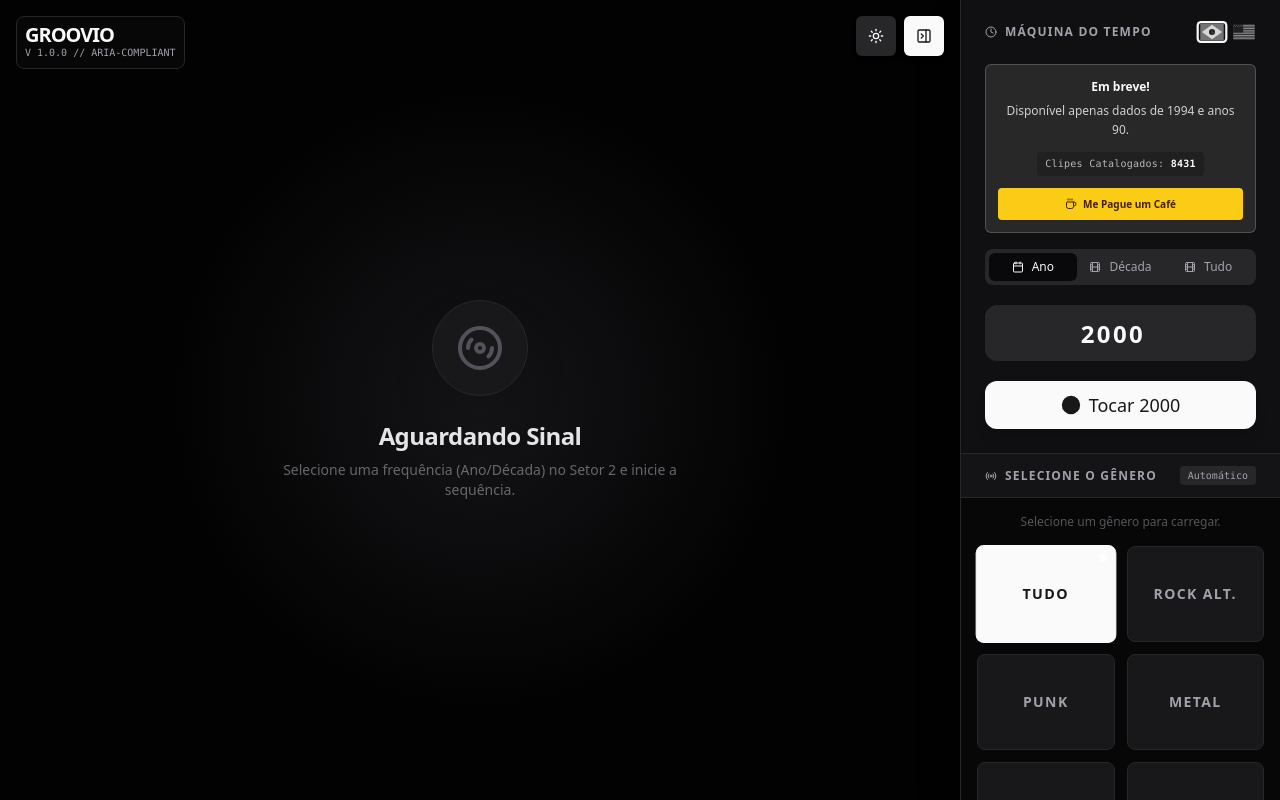
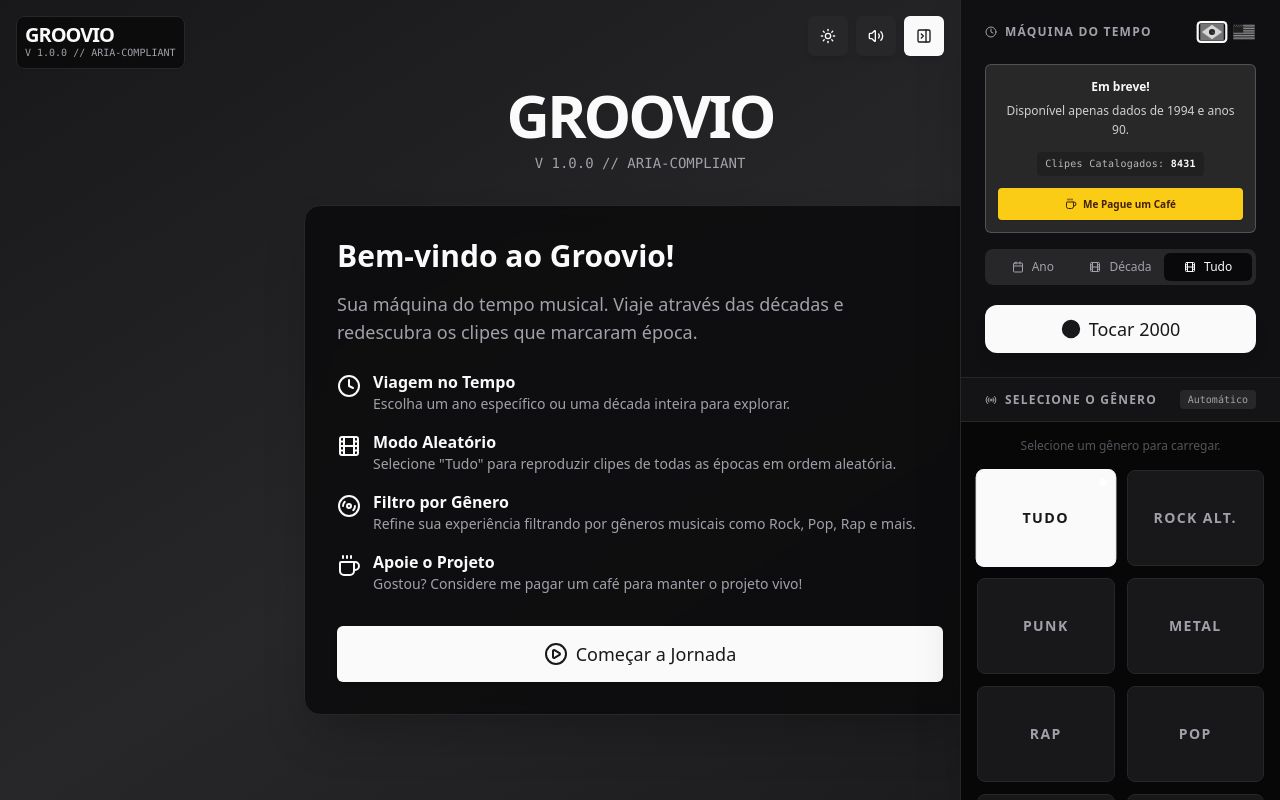
Before and after one commit to andre-sugai/retroclip, a React (Vite) app: page / in a window 1280 px wide. Built offline with nearby package versions, Linux system fonts and the light colour scheme.

Commit message:
nova página de abertura

```diff
--- a/App.tsx
+++ b/App.tsx
@@ -4,14 +4,16 @@ import { fetchVideosByCriteria } from './services/imvdbService';
 import { Sector1Player } from './components/Sector1Player';
 import { Sector2Search } from './components/Sector2Search';
 import { Sector3Playlist } from './components/Sector3Playlist';
+import { WelcomeScreen } from './components/WelcomeScreen';
 import { Button } from './components/ui/Button';
-import { PanelRightClose, PanelRightOpen, Moon, Sun } from 'lucide-react';
+import { PanelRightClose, PanelRightOpen, Moon, Sun, Volume2, VolumeX } from 'lucide-react';
 import { translations, Language } from './translations';
 import { TVStatic } from './components/TVStatic';
 
 const App: React.FC = () => {
   // Theme State
   const [theme, setTheme] = useState<'dark' | 'light'>('dark');
+  const [isMuted, setIsMuted] = useState(false);
 
   // Layout State
   const [isSidebarOpen, setIsSidebarOpen] = useState(true);
@@ -24,6 +26,8 @@ const App: React.FC = () => {
   const [selectedGenre, setSelectedGenre] = useState<string | null>(null);
   const [allVideos, setAllVideos] = useState<Video[]>([]); // Store full unfiltered list
   const [isTuning, setIsTuning] = useState(false);
+  const [showClickToStart, setShowClickToStart] = useState(true);
+  const [showWelcome, setShowWelcome] = useState(true);
 
   // Player & Data State
   const [state, setState] = useState<PlayerState>({
@@ -46,9 +50,16 @@ const App: React.FC = () => {
     setTheme(prev => prev === 'dark' ? 'light' : 'dark');
   };
 
+  const toggleMute = () => {
+    setIsMuted(prev => !prev);
+  };
+
   // Logic: Search & Auto-Play
-  const handleSearch = async (type: 'year' | 'decade', value: string) => {
+  const handleSearch = async (type: 'year' | 'decade' | 'all', value: string) => {
     setState(prev => ({ ...prev, isLoading: true, error: null, currentVideo: null, hasStarted: false }));
+
+    // Show TV static while loading
+    setIsTuning(true);
 
     try {
       const videos = await fetchVideosByCriteria(type, value);
@@ -56,6 +67,10 @@ const App: React.FC = () => {
       if (videos.length > 0) {
         setAllVideos(videos); // Save full list
         setSelectedGenre(null); // Reset filter on new search
+
+        // Keep static visible for a moment before starting video
+        setTimeout(() => {
+          setIsTuning(false);
 
           // Auto-start logic: Set queue, set first video as current, and set playing state
           setState(prev => ({
@@ -66,7 +81,9 @@ const App: React.FC = () => {
             hasStarted: true,
             isPlaying: true
           }));
+        }, 1500); // 1.5 second static effect
       } else {
+        setIsTuning(false);
         setState(prev => ({
             ...prev,
             queue: [],
@@ -75,6 +92,7 @@ const App: React.FC = () => {
         }));
       }
     } catch (err) {
+      setIsTuning(false);
       setState(prev => ({ ...prev, isLoading: false, error: 'Falha ao carregar vídeos.' }));
     }
   };
@@ -194,8 +212,24 @@ const App: React.FC = () => {
     }));
   };
 
+  // Handle Start Journey from Welcome Screen
+  const handleStartJourney = () => {
+    setShowWelcome(false);
+    setShowClickToStart(false); // Skip click-to-start since user already clicked
+    // Auto-trigger "Tudo" (All) mode
+    handleSearch('all', '');
+  };
+
   return (
     <div className="flex h-screen w-screen overflow-hidden bg-background font-sans text-foreground">
+
+      {/* Welcome Screen */}
+      {showWelcome && (
+        <WelcomeScreen
+          onStart={handleStartJourney}
+          language={language}
+        />
+      )}
 
       {/* SECTOR 1: Main Video Area */}
       <main className="flex-1 relative flex flex-col min-w-0 transition-all duration-300">
@@ -212,6 +246,10 @@ const App: React.FC = () => {
           <div className="flex gap-2 pointer-events-auto">
              <Button variant="secondary" size="icon" onClick={toggleTheme} className="shadow-md rounded-full">
                 {theme === 'dark' ? <Sun className="w-4 h-4" /> : <Moon className="w-4 h-4" />}
+             </Button>
+
+             <Button variant="secondary" size="icon" onClick={toggleMute} className="shadow-md rounded-full">
+                {isMuted ? <VolumeX className="w-4 h-4" /> : <Volume2 className="w-4 h-4" />}
              </Button>
 
              {/* Retract Toggle Button */}
@@ -234,8 +272,27 @@ const App: React.FC = () => {
             isSidebarOpen={isSidebarOpen}
             language={language}
             onVideoPlay={() => setIsTuning(false)}
+            isMuted={isMuted}
         />
-        <TVStatic active={isTuning} />
+        <TVStatic active={isTuning} enableAudio={!showClickToStart} />
+
+        {/* Click to Start Overlay - Requires real user click */}
+        {showClickToStart && state.hasStarted && (
+          <div
+            className="absolute inset-0 z-50 flex items-center justify-center bg-black/90 cursor-pointer animate-pulse"
+            onClick={() => {
+              setShowClickToStart(false);
+              // Force play after user interaction
+              setState(prev => ({ ...prev, isPlaying: true }));
+            }}
+          >
+            <div className="text-center">
+              <div className="text-8xl mb-4 animate-bounce">▶</div>
+              <p className="text-2xl font-bold">Clique para Iniciar</p>
+              <p className="text-sm text-muted-foreground mt-2">Click to Start</p>
+            </div>
+          </div>
+        )}
       </main>
 
       {/* RIGHT SIDEBAR */}
--- a/components/Sector2Search.tsx
+++ b/components/Sector2Search.tsx
@@ -34,7 +34,7 @@ interface Sector2SearchProps {
 
 export const Sector2Search: React.FC<Sector2SearchProps> = ({ onSearch, isLoading, language, onLanguageChange }) => {
   const [value, setValue] = useState<string>('2000');
-  const [mode, setMode] = useState<'year' | 'decade' | 'all'>('year');
+  const [mode, setMode] = useState<'year' | 'decade' | 'all'>('all');
   const [isDonationModalOpen, setIsDonationModalOpen] = useState(false);
   const t = translations[language].sector2;
 
--- a/components/TVStatic.tsx
+++ b/components/TVStatic.tsx
@@ -3,9 +3,10 @@ import React, { useEffect, useRef } from 'react';
 
 interface TVStaticProps {
   active: boolean;
+  enableAudio?: boolean; // Control when audio can play
 }
 
-export const TVStatic: React.FC<TVStaticProps> = ({ active }) => {
+export const TVStatic: React.FC<TVStaticProps> = ({ active, enableAudio = false }) => {
   const canvasRef = useRef<HTMLCanvasElement>(null);
   const audioContextRef = useRef<AudioContext | null>(null);
   const gainNodeRef = useRef<GainNode | null>(null);
@@ -14,7 +15,7 @@ export const TVStatic: React.FC<TVStaticProps> = ({ active }) => {
 
   // Audio Logic
   useEffect(() => {
-    if (active) {
+    if (active && enableAudio) {
       if (!audioContextRef.current) {
         audioContextRef.current = new (window.AudioContext || (window as any).webkitAudioContext)();
       }
@@ -69,7 +70,7 @@ export const TVStatic: React.FC<TVStaticProps> = ({ active }) => {
             sourceNodeRef.current.disconnect();
         }
     };
-  }, [active]);
+  }, [active, enableAudio]);
 
 
   // Visual Logic (Canvas)
--- /dev/null
+++ b/components/WelcomeScreen.tsx
@@ -0,0 +1,78 @@
+import React from 'react';
+import { Button } from './ui/Button';
+import { PlayCircle, Clock, Film, Disc3, Coffee } from 'lucide-react';
+import { translations, Language } from '../translations';
+
+interface WelcomeScreenProps {
+  onStart: () => void;
+  language: Language;
+}
+
+export const WelcomeScreen: React.FC<WelcomeScreenProps> = ({ onStart, language }) => {
+  const t = translations[language].welcome;
+
+  return (
+    <div className="absolute inset-0 z-40 flex items-center justify-center bg-gradient-to-br from-zinc-900 via-zinc-800 to-zinc-900 p-8">
+      <div className="max-w-2xl w-full">
+        {/* Logo */}
+        <div className="text-center mb-8">
+          <h1 className="text-6xl font-black tracking-tighter uppercase mb-2">
+            Groov<span className="text-primary">io</span>
+          </h1>
+          <p className="text-sm text-muted-foreground font-mono">V 1.0.0 // ARIA-COMPLIANT</p>
+        </div>
+
+        {/* Welcome Message */}
+        <div className="bg-background/80 backdrop-blur-md rounded-2xl p-8 border border-border shadow-2xl">
+          <h2 className="text-3xl font-bold mb-4">{t.title}</h2>
+          <p className="text-lg text-muted-foreground mb-6">{t.subtitle}</p>
+
+          {/* Features */}
+          <div className="space-y-4 mb-8">
+            <div className="flex items-start gap-3">
+              <Clock className="w-6 h-6 text-primary mt-1 flex-shrink-0" />
+              <div>
+                <h3 className="font-semibold">{t.feature1Title}</h3>
+                <p className="text-sm text-muted-foreground">{t.feature1Desc}</p>
+              </div>
+            </div>
+
+            <div className="flex items-start gap-3">
+              <Film className="w-6 h-6 text-primary mt-1 flex-shrink-0" />
+              <div>
+                <h3 className="font-semibold">{t.feature2Title}</h3>
+                <p className="text-sm text-muted-foreground">{t.feature2Desc}</p>
+              </div>
+            </div>
+
+            <div className="flex items-start gap-3">
+              <Disc3 className="w-6 h-6 text-primary mt-1 flex-shrink-0" />
+              <div>
+                <h3 className="font-semibold">{t.feature3Title}</h3>
+                <p className="text-sm text-muted-foreground">{t.feature3Desc}</p>
+              </div>
+            </div>
+
+            <div className="flex items-start gap-3">
+              <Coffee className="w-6 h-6 text-primary mt-1 flex-shrink-0" />
+              <div>
+                <h3 className="font-semibold">{t.feature4Title}</h3>
+                <p className="text-sm text-muted-foreground">{t.feature4Desc}</p>
+              </div>
+            </div>
+          </div>
+
+          {/* Start Button */}
+          <Button
+            onClick={onStart}
+            className="w-full h-14 text-lg font-bold"
+            variant="primary"
+          >
+            <PlayCircle className="w-6 h-6 mr-2" />
+            {t.startButton}
+          </Button>
+        </div>
+      </div>
+    </div>
+  );
+};
--- a/translations.ts
+++ b/translations.ts
@@ -9,6 +9,19 @@ export const translations = {
       openSidebar: 'Abrir Barra Lateral',
       collapseSidebar: 'Recolher Barra Lateral',
       expandSidebar: 'Expandir Barra Lateral',
+    },
+    welcome: {
+      title: 'Bem-vindo ao Groovio!',
+      subtitle: 'Sua máquina do tempo musical. Viaje através das décadas e redescubra os clipes que marcaram época.',
+      feature1Title: 'Viagem no Tempo',
+      feature1Desc: 'Escolha um ano específico ou uma década inteira para explorar.',
+      feature2Title: 'Modo Aleatório',
+      feature2Desc: 'Selecione "Tudo" para reproduzir clipes de todas as épocas em ordem aleatória.',
+      feature3Title: 'Filtro por Gênero',
+      feature3Desc: 'Refine sua experiência filtrando por gêneros musicais como Rock, Pop, Rap e mais.',
+      feature4Title: 'Apoie o Projeto',
+      feature4Desc: 'Gostou? Considere me pagar um café para manter o projeto vivo!',
+      startButton: 'Começar a Jornada',
     },
     sector1: {
       awaitingSignal: 'Aguardando Sinal',
@@ -55,6 +68,19 @@ export const translations = {
       collapseSidebar: 'Collapse Sidebar',
       expandSidebar: 'Expand Sidebar',
     },
+    welcome: {
+      title: 'Welcome to Groovio!',
+      subtitle: 'Your musical time machine. Travel through the decades and rediscover the music videos that made history.',
+      feature1Title: 'Time Travel',
+      feature1Desc: 'Choose a specific year or an entire decade to explore.',
+      feature2Title: 'Random Mode',
+      feature2Desc: 'Select "All" to play clips from all eras in random order.',
+      feature3Title: 'Genre Filter',
+      feature3Desc: 'Refine your experience by filtering music genres like Rock, Pop, Rap, and more.',
+      feature4Title: 'Support the Project',
+      feature4Desc: 'Enjoying it? Consider buying me a coffee to keep the project alive!',
+      startButton: 'Start the Journey',
+    },
     sector1: {
       awaitingSignal: 'Awaiting Signal',
       instruction: 'Select a frequency (Year/Decade) in Sector 2 and initiate sequence.',
```
Also changed, not shown: components/Sector1Player.tsx (+18 -1 lines). Lines whose indentation alone changed are shown as unchanged.
